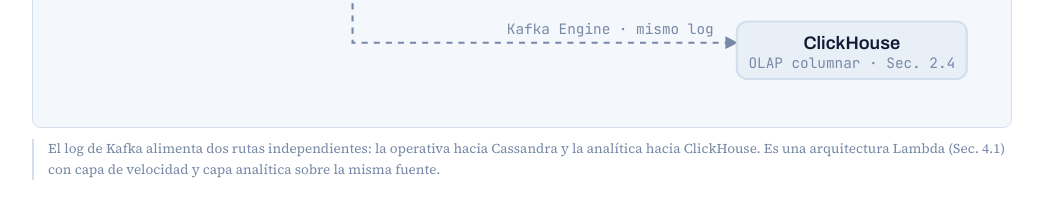
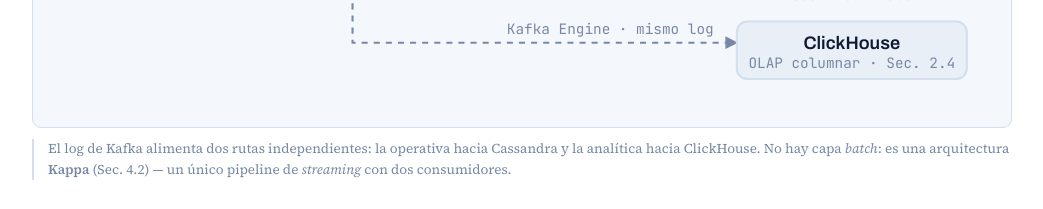
Before and after one commit to lina082/comunicamedellin-grupo3, a plain HTML site: page docs/web/entrega.html in a window 1280 px wide. Shown: the part 2680-2889 px from the top of the page, without its empty margins (118-1161 px from the left). Drawn offline with Linux system fonts and the light colour scheme.

Commit message:
Corregir: la arquitectura es Kappa, no Lambda
El documento y el HTML afirmaban que el sistema sigue una
arquitectura Lambda apoyandose en que hay dos rutas. Es
incorrecto.

Lambda no significa dos destinos: significa dos formas de
PROCESAR -- una capa batch que recalcula el historico completo y
otra de velocidad para lo reciente, mas una capa que fusiona
ambas vistas.

Nuestro sistema no tiene capa batch. No hay cron, ni Spark, ni
trabajos programados: se verifico buscando en todo el codigo.
Hay un unico pipeline de streaming sobre el log de Kafka del que
penden dos consumidores con destinos distintos. Eso es Kappa
(Sec. 4.2), y la tabla comparativa de la Sec. 4.3 lo confirma:
una sola capa, logica no duplicada, latencia consistentemente
baja.

El reprocesamiento tambien es el de Kappa: releer el topico desde
el offset 0 (make kafka-replay), no un trabajo batch paralelo.

Se corrige el pie de figura en arquitectura.tex y en
docs/web/entrega.html, y se anade una justificacion explicita
entre las decisiones de diseno, porque es un punto que el jurado
puede preguntar.

Co-Authored-By: Claude Opus 5 <noreply@anthropic.com>

```diff
--- a/docs/web/entrega.html
+++ b/docs/web/entrega.html
@@ -431,7 +431,7 @@ footer a{color:var(--itm-cian);text-decoration:none;
         <text x="528" y="227" text-anchor="middle" class="t-s">OLAP columnar · Sec. 2.4</text>
       </svg>
     </div>
-    <figcaption>El log de Kafka alimenta dos rutas independientes: la operativa hacia Cassandra y la analítica hacia ClickHouse. Es una arquitectura Lambda (Sec. 4.1) con capa de velocidad y capa analítica sobre la misma fuente.</figcaption>
+    <figcaption>El log de Kafka alimenta dos rutas independientes: la operativa hacia Cassandra y la analítica hacia ClickHouse. No hay capa <em>batch</em>: es una arquitectura <strong>Kappa</strong> (Sec. 4.2) — un único pipeline de <em>streaming</em> con dos consumidores.</figcaption>
   </figure>
 
   <div class="col">
```
Also changed, not shown: 2 other files.
